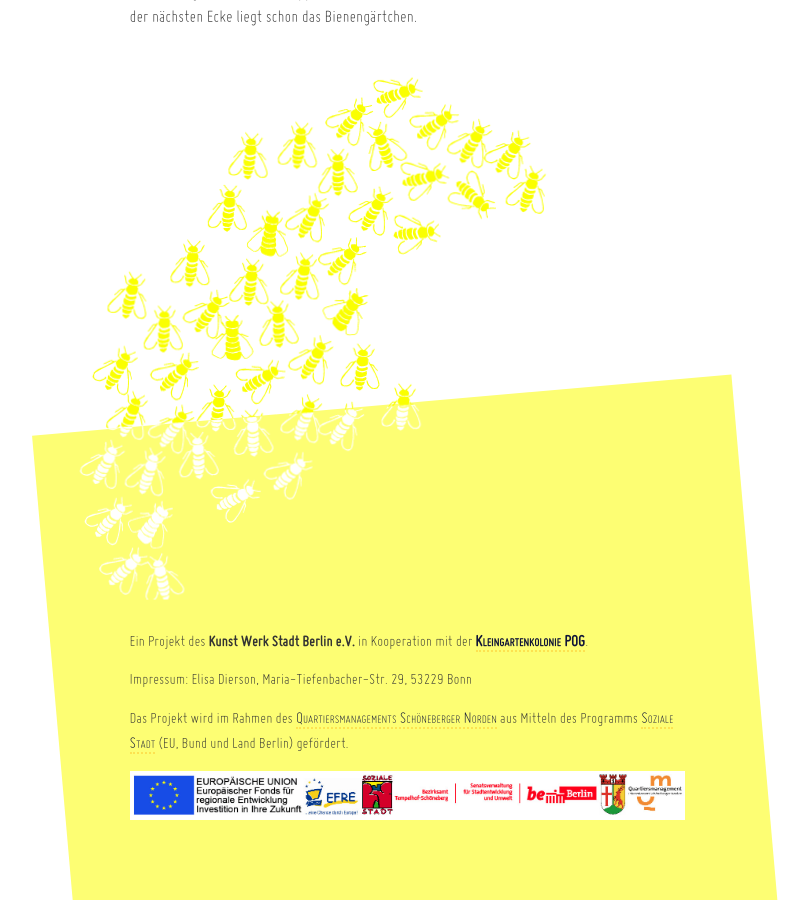
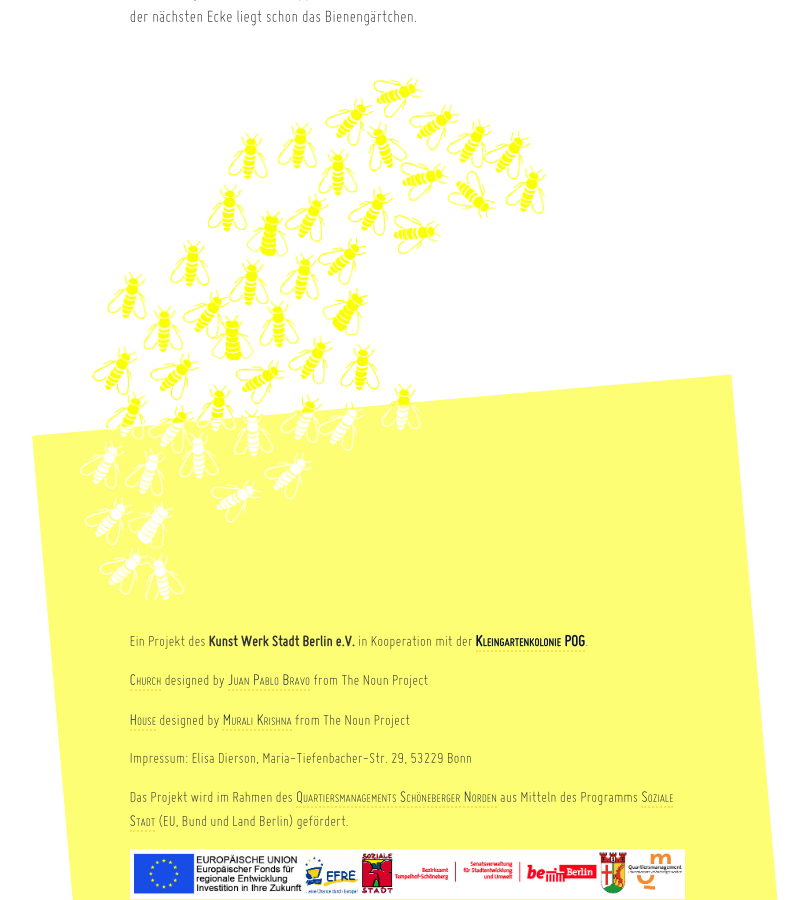
Before and after one commit to dieda/schoeneberg.berlin-bienenstadt.de, a Jekyll site: the page built from index.html, in a window 1280 px wide and 900 px high, scrolled down 3216 px. Shown: the whole window, without its empty margins (233-1042 px from the left). Built offline with Jekyll 4.4.1, drawn with Linux system fonts in a browser that asks for light colours.

Commit message:
modified: default / added icon attributions

```diff
--- a/_layouts/default.html
+++ b/_layouts/default.html
@@ -97,6 +97,14 @@
               </p>
 
               <p>
+                <a href="http://thenounproject.com/noun/church/#icon-No15378" target="_blank">Church</a> designed by <a href="http://thenounproject.com/bravo" target="_blank">Juan Pablo Bravo</a> from The Noun Project
+              </p>
+
+              <p>
+                <a href="http://thenounproject.com/noun/house/#icon-No15492" target="_blank">House</a> designed by <a href="http://thenounproject.com/parasamuralikrishna" target="_blank">Murali Krishna</a> from The Noun Project
+              </p>
+
+              <p>
                 Impressum: Elisa Dierson, Maria-Tiefenbacher-Str. 29, 53229 Bonn
               </p>
               <p>
```
